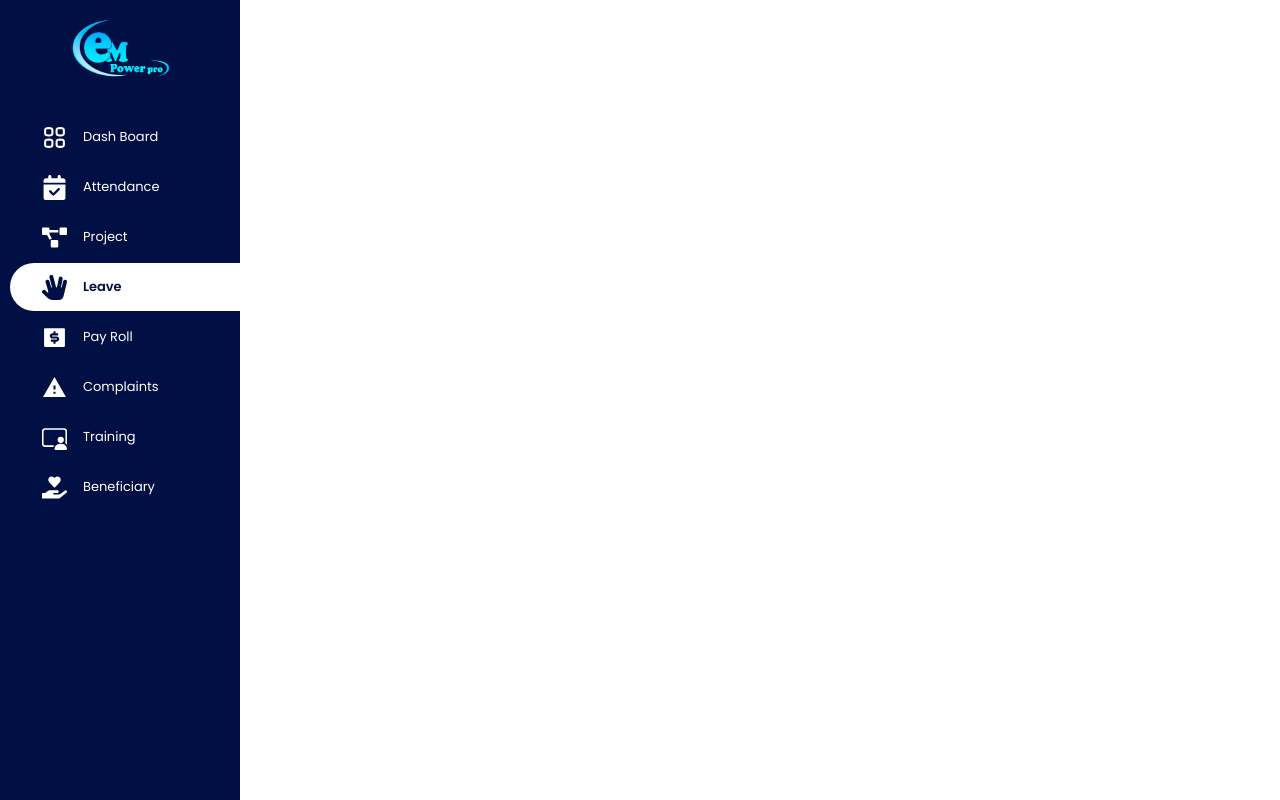
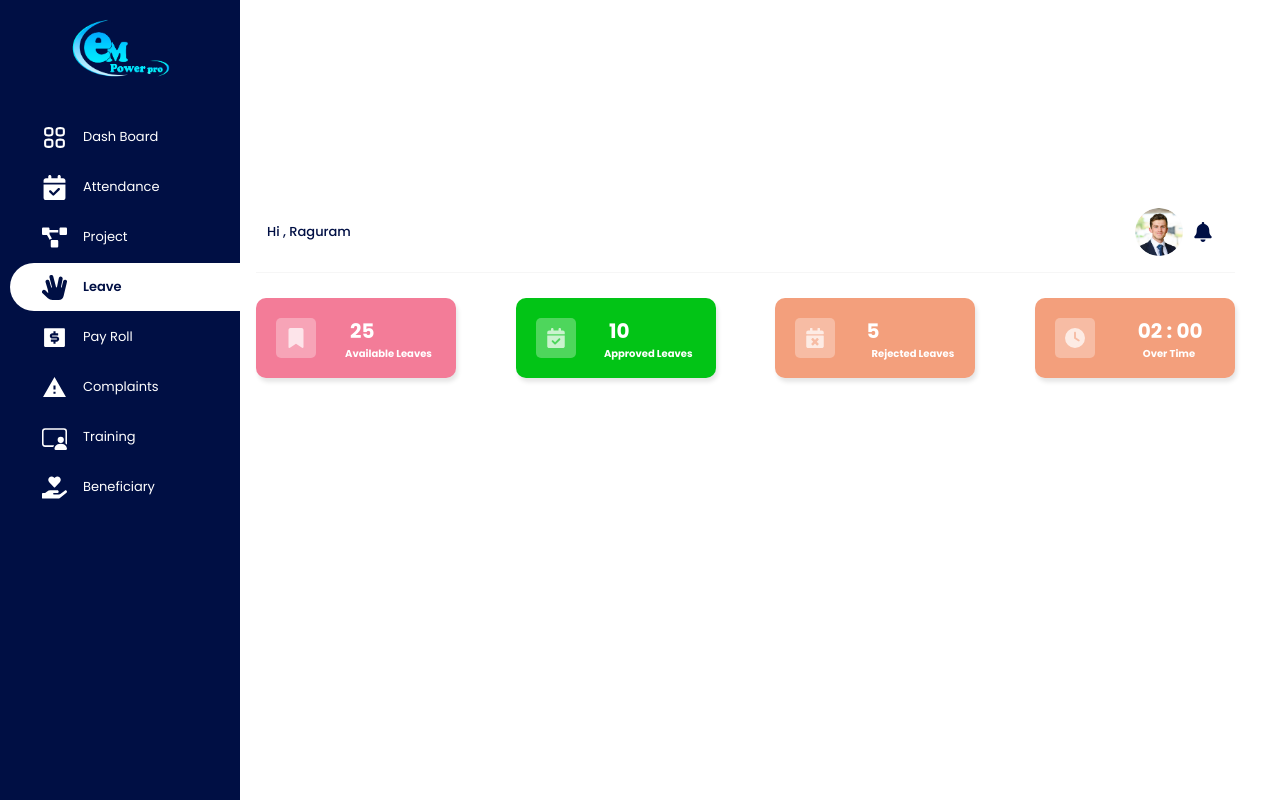
Before and after one commit to Samaralagan/EmPowerPro, a React (Create React App) app: page /Project in a window 1280 px wide. Both pictures are taken after a click on the element "Leave". Built offline with nearby package versions, Linux system fonts and the light colour scheme.

Commit message:
Leave page frontend begins

```diff
--- a/src/App.js
+++ b/src/App.js
@@ -10,6 +10,7 @@ import SideBar from './components/common/SideBar.jsx';
 import { BrowserRouter as Router, Routes, Route } from 'react-router-dom';
 import TrainingPage from './pages/TrainingPage.jsx';
 import AttendancePage from './pages/AttendancePage.jsx';
+import LeavePage from './pages/LeavePage.jsx'
 
 function App() {
   return (
@@ -22,7 +23,7 @@ function App() {
               <Route path="/Dash Board" element={<SideBar />} />
               <Route path="/Attendance" element={<AttendancePage />} />
               <Route path="/Project" element={<SideBar />} />
-              <Route path="/Leave" element={<SideBar />} />
+              <Route path="/Leave" element={<LeavePage/>} />
               <Route path="/Pay Roll" element={<SideBar />} />
               <Route path="/Complaints" element={<SideBar />} />
               <Route path="/Training" element={<TrainingPage />} />
--- /dev/null
+++ b/src/components/LeaveComponent/Leave.css
@@ -0,0 +1,98 @@
+/* Colors and styling */
+:root{
+    --Main-color:#000F44;
+    --Sub-color:#FFFFFF;
+    --available:#F37C98;
+    --approved:#9BF37C;
+    --rejected:#F39F7C;
+    --pending:#FFAC0A;
+    --approved-btn:#02C416;
+    --Light:#D9D9D9;
+    --Flex-heading:#FFBB00;
+    --1ST-COLOR: linear-gradient(to right, #000F44 0%, #00186B 72%, #0025AA 100%);
+  }
+
+  .leave-body{
+    padding: 20px;
+    width: 79vw;
+    display: flex;
+    flex-direction: column;
+    margin-left: 15rem;
+    margin-top: -38rem;
+    padding: 1rem;
+  }
+
+
+
+  .rectangles-container {
+    display: flex;
+    justify-content: space-between;
+    flex-wrap: wrap;
+    margin-top: -40px;
+  }
+
+  .rectangle {
+    width: 200px;
+    height: 80px;
+    border-radius: 10px;
+    display: flex;
+    align-items: center;
+    justify-content: center;
+    color: white;
+    font-size: 14px;
+    font-weight: bold;
+    margin-bottom: 1rem;
+    position: relative;
+    padding-left: 40px;
+    box-shadow: 2px 4px 4px rgba(0, 0, 0, 0.1);
+    transition: transform 0.3s ease;
+
+
+
+  }
+
+  .rectangle:hover {
+    transform: scale(1.02);
+    transition: transform 0.3s ease;
+
+  }
+
+  .rectangle-2 {
+    background-color: var(--available)
+  }
+
+  .rectangle-3 {
+    background-color:var(--approved-btn)
+  }
+
+  .rectangle-4 {
+    background-color: var(--rejected)
+  }
+
+  .small-square {
+    width: 40px;
+    height: 40px;
+    background-color: rgba(255, 255, 255, 0.3); /* 30% transparency */
+    position: absolute;
+    left: 20px;
+    border-radius: 5px;
+    display: flex;
+    align-items: center;
+    justify-content: center;
+  }
+
+  .icon {
+    color: rgba(255, 255, 255, 0.7);
+    font-size: 20px;
+  }
+
+
+  .main-box-content{
+    font-size: 20px;
+    margin-left: 30px;
+  }
+
+  .sub-box-content{
+    font-size: 10px;
+    margin-left: 35px;
+  }
--- /dev/null
+++ b/src/components/LeaveComponent/Leave.jsx
@@ -0,0 +1,63 @@
+import React from 'react'
+import './Leave.css'
+import Header from '../layout/Header'
+import { FaCalendarCheck } from 'react-icons/fa6'
+import { FaCalendarTimes } from 'react-icons/fa'
+import { FaClock } from 'react-icons/fa6'
+import { FaBookmark } from 'react-icons/fa6'
+function Leave() {
+    return (
+        <div className='leave-body'>
+            <Header />
+            <hr className='header-hr' />
+
+            <div className="rectangles-container">
+                <div className='rectangle rectangle-2'>
+                    <div className='small-square'>
+                        <FaBookmark className='icon' />
+                    </div>
+
+                    <div className='box-content'>
+                        <div className='main-box-content'> 25 </div>
+                        <div className='sub-box-content-1'> Available Leaves </div>
+                    </div>
+                </div>
+
+                <div className='rectangle rectangle-3'>
+                    <div className='small-square'>
+                        <FaCalendarCheck  className='icon' />
+                    </div>
+                    <div className='box-content'>
+                        <div className='main-box-content'>10 </div>
+                        <div className='sub-box-content-2'> Approved Leaves </div>
+                    </div>
+                </div>
+
+                <div className='rectangle rectangle-4'>
+                    <div className='small-square'>
+                        <FaCalendarTimes className='icon' />
+                    </div>
+                    <div className='box-content'>
+                        <div className='main-box-content'> 5 </div>
+                        <div className='sub-box-content'> Rejected Leaves  </div>
+                    </div>
+
+                </div>
+
+                <div className='rectangle rectangle-4'>
+                    <div className='small-square'>
+                        <FaClock className='icon' />
+                    </div>
+                    <div className='box-content'>
+                        <div className='main-box-content'> 02 : 00  </div>
+                        <div className='sub-box-content'> Over Time  </div>
+                    </div>
+
+                </div>
+
+            </div>
+        </div>
+    )
+}
+
+export default Leave
--- /dev/null
+++ b/src/pages/LeavePage.jsx
@@ -0,0 +1,17 @@
+import React from 'react'
+import SideBar from '../components/common/SideBar'
+import Leave from '../components/LeaveComponent/Leave'
+
+
+function LeavePage() {
+  return (
+    <div >
+        <SideBar/>
+        <Leave/>
+
+
+    </div>
+  )
+}
+
+export default LeavePage
```
